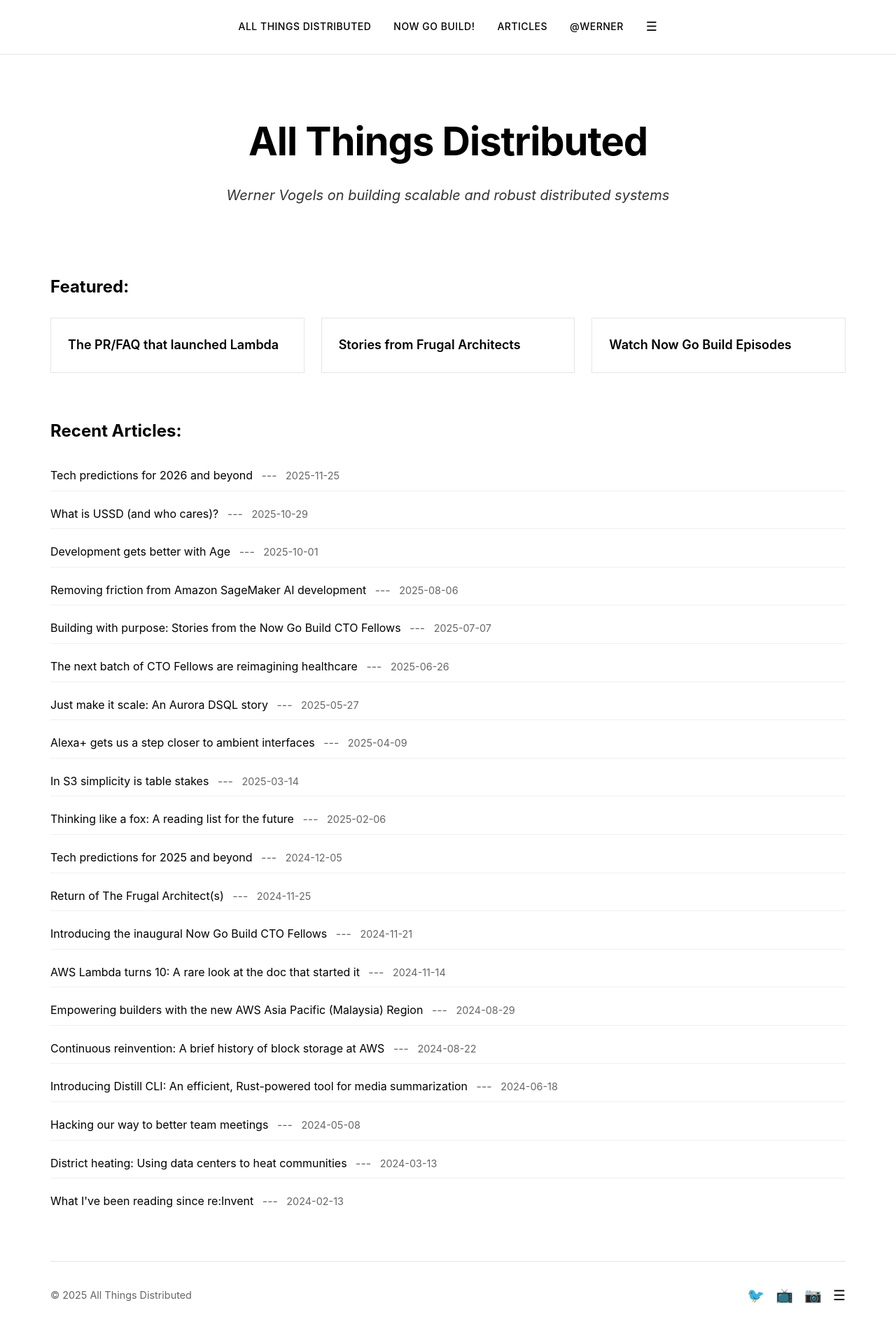
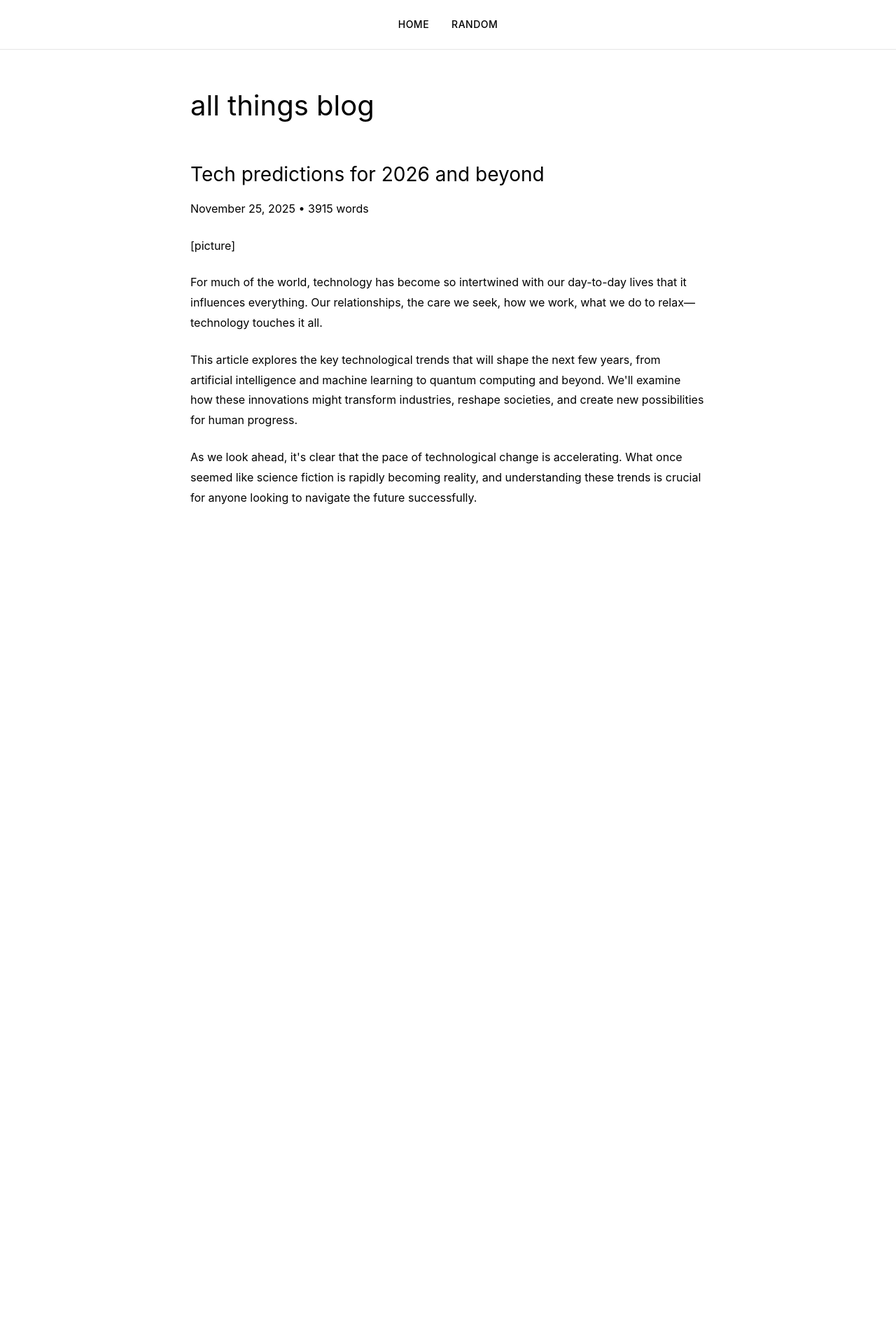
Before and after one commit to kbibireddy/all-things-blog, a Next.js app: page / in a window 1280 px wide. Shown: the top 1902 px of the page at 70% size. After the commit the page ends 800 px from the top, so only its background shows below. Built offline with nearby package versions, Linux system fonts and the light colour scheme.

Commit message:
Update blog to use markdown content with ReactMarkdown

```diff
--- a/app/globals.css
+++ b/app/globals.css
@@ -28,7 +28,6 @@
   gap: 2rem;
   padding: 1.5rem 2rem;
   border-bottom: 1px solid #e5e5e5;
-  flex-wrap: wrap;
 }
 
 .nav-link {
@@ -45,213 +44,77 @@
   opacity: 0.7;
 }
 
-.nav-link.rss-link {
-  font-size: 18px;
+/* Main content */
+.main {
+  max-width: 800px;
+  margin: 0 auto;
+  padding: 3rem 2rem;
 }
 
-/* Main content */
-.main {
-  max-width: 1200px;
-  margin: 0 auto;
-  padding: 2rem;
+/* Site title */
+.site-title {
+  font-size: 2.5rem;
+  font-weight: 400;
+  margin-bottom: 3rem;
+  color: #000000;
+  text-align: left;
 }
 
-/* Hero section */
-.hero {
-  text-align: center;
-  padding: 3rem 0;
-  margin-bottom: 3rem;
+/* Article */
+.article {
+  color: #000000;
+  line-height: 1.8;
 }
 
-.site-title {
-  font-size: 3.5rem;
-  font-weight: 700;
+.article h3 {
+  font-size: 1.75rem;
+  font-weight: 400;
   margin-bottom: 1rem;
-  color: #000000;
-  letter-spacing: -1px;
+  line-height: 1.3;
 }
 
-.site-subtitle {
-  font-size: 1.25rem;
-  font-style: italic;
-  color: #333333;
-  font-weight: 400;
+.article p {
+  margin-bottom: 1.5rem;
+  font-size: 1rem;
 }
 
-/* Featured section */
-.featured-section {
-  margin-bottom: 4rem;
-}
-
-.featured-section h2 {
-  font-size: 1.5rem;
-  font-weight: 700;
-  margin-bottom: 1.5rem;
-  color: #000000;
-}
-
-.featured-items {
-  display: grid;
-  grid-template-columns: repeat(auto-fit, minmax(280px, 1fr));
-  gap: 1.5rem;
-  margin-bottom: 2rem;
-}
-
-.featured-item {
-  border: 1px solid #e5e5e5;
-  padding: 1.5rem;
-  text-decoration: none;
-  color: #000000;
-  background: #ffffff;
-  transition: border-color 0.2s, box-shadow 0.2s;
-  display: block;
-}
-
-.featured-item:hover {
-  border-color: #000000;
-  box-shadow: 0 2px 8px rgba(0, 0, 0, 0.1);
-}
-
-.featured-item h4 {
-  font-size: 1.125rem;
-  font-weight: 600;
-  margin: 0;
-  color: #000000;
-}
-
-/* Articles section */
-.articles-section {
-  margin-bottom: 4rem;
-}
-
-.articles-section h2 {
-  font-size: 1.5rem;
-  font-weight: 700;
-  margin-bottom: 1.5rem;
-  color: #000000;
-}
-
-.articles-list {
-  list-style: none;
-  padding: 0;
-}
-
-.articles-list li {
-  margin-bottom: 0.75rem;
-  padding: 0.5rem 0;
-  border-bottom: 1px solid #f0f0f0;
-}
-
-.articles-list li:last-child {
-  border-bottom: none;
-}
-
-.articles-list a {
-  color: #000000;
-  text-decoration: none;
-  font-size: 1rem;
-  transition: opacity 0.2s;
-}
-
-.articles-list a:hover {
-  opacity: 0.7;
-  text-decoration: underline;
-}
-
-.separator {
-  color: #666666;
-  margin: 0 0.5rem;
-}
-
-.articles-list time {
-  color: #666666;
-  font-size: 0.9rem;
-}
-
-/* Footer */
-.footer {
-  border-top: 1px solid #e5e5e5;
-  padding: 2rem 0;
-  margin-top: 4rem;
-  display: flex;
-  justify-content: space-between;
-  align-items: center;
-  flex-wrap: wrap;
-  gap: 1rem;
-}
-
-.footer p {
-  color: #666666;
-  font-size: 0.9rem;
-  margin: 0;
-}
-
-.social-links {
-  display: flex;
-  gap: 1rem;
-  align-items: center;
-}
-
-.social-links a {
-  color: #000000;
-  text-decoration: none;
-  font-size: 1.25rem;
-  transition: opacity 0.2s;
-}
-
-.social-links a:hover {
-  opacity: 0.7;
+.article img {
+  max-width: 100%;
+  height: auto;
+  margin: 2rem 0;
 }
 
 /* Responsive design */
 @media (max-width: 768px) {
   .nav {
+    gap: 1.5rem;
+    padding: 1rem;
+  }
+
+  .main {
+    padding: 2rem 1rem;
+  }
+
+  .site-title {
+    font-size: 2rem;
+    margin-bottom: 2rem;
+  }
+
+  .article h3 {
+    font-size: 1.5rem;
+  }
+}
+
+@media (max-width: 480px) {
+  .nav {
     gap: 1rem;
-    padding: 1rem;
   }
 
   .nav-link {
     font-size: 12px;
   }
 
-  .main {
-    padding: 1rem;
-  }
-
   .site-title {
-    font-size: 2.5rem;
-  }
-
-  .site-subtitle {
-    font-size: 1.125rem;
-  }
-
-  .featured-items {
-    grid-template-columns: 1fr;
-  }
-
-  .footer {
-    flex-direction: column;
-    text-align: center;
+    font-size: 1.75rem;
   }
 }
-
-@media (max-width: 480px) {
-  .site-title {
-    font-size: 2rem;
-  }
-
-  .site-subtitle {
-    font-size: 1rem;
-  }
-
-  .articles-list li {
-    display: flex;
-    flex-direction: column;
-    gap: 0.25rem;
-  }
-
-  .separator {
-    display: none;
-  }
-}
--- a/app/layout.tsx
+++ b/app/layout.tsx
@@ -2,8 +2,8 @@
 import './globals.css'
 
 export const metadata: Metadata = {
-  title: 'All Things Distributed',
-  description: 'Werner Vogels on building scalable and robust distributed systems',
+  title: 'all things blog',
+  description: 'all things blog',
 }
 
 export default function RootLayout({
--- a/app/page.tsx
+++ b/app/page.tsx
@@ -1,150 +1,36 @@
-export default function Home() {
+import ReactMarkdown from 'react-markdown'
+import remarkGfm from 'remark-gfm'
+import { readFile } from 'fs/promises'
+import { join } from 'path'
+
+async function getArticleContent() {
+  const filePath = join(process.cwd(), 'content', 'sample-article.md')
+  try {
+    const fileContents = await readFile(filePath, 'utf8')
+    return fileContents
+  } catch (error) {
+    return 'Article not found.'
+  }
+}
+
+export default async function Home() {
+  const articleContent = await getArticleContent()
+
   return (
     <>
       <nav className="nav">
-        <a href="/" className="nav-link">All Things Distributed</a>
-        <a href="/now-go-build.html" className="nav-link">Now Go Build!</a>
-        <a href="/articles.html" className="nav-link">Articles</a>
-        <a href="/about.html" className="nav-link">@werner</a>
-        <a href="/atom.xml" className="nav-link rss-link">☰</a>
+        <a href="/" className="nav-link">Home</a>
+        <a href="/random" className="nav-link">Random</a>
       </nav>
 
       <main className="main">
-        <div className="hero">
-          <h1 className="site-title">All Things Distributed</h1>
-          <p className="site-subtitle">Werner Vogels on building scalable and robust distributed systems</p>
-        </div>
+        <h1 className="site-title">all things blog</h1>
 
-        <section className="featured-section">
-          <h2>Featured:</h2>
-          <div className="featured-items">
-            <a href="/2024/11/aws-lambda-turns-10-a-rare-look-at-the-doc-that-started-it.html" className="featured-item">
-              <h4>The PR/FAQ that launched Lambda</h4>
-            </a>
-            <a href="https://www.thefrugalarchitect.com/" className="featured-item" target="_blank" rel="noopener noreferrer">
-              <h4>Stories from Frugal Architects</h4>
-            </a>
-            <a href="/now-go-build.html" className="featured-item">
-              <h4>Watch Now Go Build Episodes</h4>
-            </a>
-          </div>
-        </section>
-
-        <section className="articles-section">
-          <h2>Recent Articles:</h2>
-          <ul className="articles-list">
-            <li>
-              <a href="/2025/11/tech-predictions-for-2026-and-beyond.html">Tech predictions for 2026 and beyond</a>
-              <span className="separator"> --- </span>
-              <time>2025-11-25</time>
-            </li>
-            <li>
-              <a href="/2025/10/what-is-ussd-and-who-cares.html">What is USSD (and who cares)?</a>
-              <span className="separator"> --- </span>
-              <time>2025-10-29</time>
-            </li>
-            <li>
-              <a href="/2025/10/better-with-age.html">Development gets better with Age</a>
-              <span className="separator"> --- </span>
-              <time>2025-10-01</time>
-            </li>
-            <li>
-              <a href="/2025/08/removing-friction-from-sage-maker-development.html">Removing friction from Amazon SageMaker AI development</a>
-              <span className="separator"> --- </span>
-              <time>2025-08-06</time>
-            </li>
-            <li>
-              <a href="/2025/07/building-with-purpose-stories-from-the-now-go-build-cto-fellows.html">Building with purpose: Stories from the Now Go Build CTO Fellows</a>
-              <span className="separator"> --- </span>
-              <time>2025-07-07</time>
-            </li>
-            <li>
-              <a href="/2025/06/the-next-batch-of-cto-fellows-are-reimagining-healthcare.html">The next batch of CTO Fellows are reimagining healthcare</a>
-              <span className="separator"> --- </span>
-              <time>2025-06-26</time>
-            </li>
-            <li>
-              <a href="/2025/05/just-make-it-scale-an-aurora-dsql-story.html">Just make it scale: An Aurora DSQL story</a>
-              <span className="separator"> --- </span>
-              <time>2025-05-27</time>
-            </li>
-            <li>
-              <a href="/2025/04/alexa-plus-gets-us-a-step-closer-to-ambient-interfaces.html">Alexa+ gets us a step closer to ambient interfaces</a>
-              <span className="separator"> --- </span>
-              <time>2025-04-09</time>
-            </li>
-            <li>
-              <a href="/2025/03/in-s3-simplicity-is-table-stakes.html">In S3 simplicity is table stakes</a>
-              <span className="separator"> --- </span>
-              <time>2025-03-14</time>
-            </li>
-            <li>
-              <a href="/2025/02/thinking-like-a-fox-a-reading-list-for-the-future.html">Thinking like a fox: A reading list for the future</a>
-              <span className="separator"> --- </span>
-              <time>2025-02-06</time>
-            </li>
-            <li>
-              <a href="/2024/12/tech-predictions-for-2025-and-beyond.html">Tech predictions for 2025 and beyond</a>
-              <span className="separator"> --- </span>
-              <time>2024-12-05</time>
-            </li>
-            <li>
-              <a href="/2024/11/return-of-the-frugal-architect.html">Return of The Frugal Architect(s)</a>
-              <span className="separator"> --- </span>
-              <time>2024-11-25</time>
-            </li>
-            <li>
-              <a href="/2024/11/introducing-the-now-go-build-cto-fellows.html">Introducing the inaugural Now Go Build CTO Fellows</a>
-              <span className="separator"> --- </span>
-              <time>2024-11-21</time>
-            </li>
-            <li>
-              <a href="/2024/11/aws-lambda-turns-10-a-rare-look-at-the-doc-that-started-it.html">AWS Lambda turns 10: A rare look at the doc that started it</a>
-              <span className="separator"> --- </span>
-              <time>2024-11-14</time>
-            </li>
-            <li>
-              <a href="/2024/08/empowering-builders-with-new-aws-asia-pacific-malaysia-region.html">Empowering builders with the new AWS Asia Pacific (Malaysia) Region</a>
-              <span className="separator"> --- </span>
-              <time>2024-08-29</time>
-            </li>
-            <li>
-              <a href="/2024/08/continuous-reinvention-a-brief-history-of-block-storage-at-aws.html">Continuous reinvention: A brief history of block storage at AWS</a>
-              <span className="separator"> --- </span>
-              <time>2024-08-22</time>
-            </li>
-            <li>
-              <a href="/2024/06/introducing-distill-cli.html">Introducing Distill CLI: An efficient, Rust-powered tool for media summarization</a>
-              <span className="separator"> --- </span>
-              <time>2024-06-18</time>
-            </li>
-            <li>
-              <a href="/2024/05/hacking-our-way-to-better-team-meetings.html">Hacking our way to better team meetings</a>
-              <span className="separator"> --- </span>
-              <time>2024-05-08</time>
-            </li>
-            <li>
-              <a href="/2024/03/district-heating-using-data-centers-to-heat-communities.html">District heating: Using data centers to heat communities</a>
-              <span className="separator"> --- </span>
-              <time>2024-03-13</time>
-            </li>
-            <li>
-              <a href="/2024/02/reading-list-since-reinvent.html">What I've been reading since re:Invent</a>
-              <span className="separator"> --- </span>
-              <time>2024-02-13</time>
-            </li>
-          </ul>
-        </section>
-
-        <footer className="footer">
-          <p>© 2025 All Things Distributed</p>
-          <div className="social-links">
-            <a href="https://twitter.com/werner" target="_blank" rel="noopener noreferrer" aria-label="Twitter">🐦</a>
-            <a href="https://www.youtube.com/playlist?list=PLhr1KZpdzukdIpgzSSCkNsnRAwDz6Xx5B" target="_blank" rel="noopener noreferrer" aria-label="YouTube">📺</a>
-            <a href="https://instagram.com/djwerner" target="_blank" rel="noopener noreferrer" aria-label="Instagram">📷</a>
-            <a href="/atom.xml" aria-label="RSS Feed">☰</a>
-          </div>
-        </footer>
+        <article className="article">
+          <ReactMarkdown remarkPlugins={[remarkGfm]}>
+            {articleContent}
+          </ReactMarkdown>
+        </article>
       </main>
     </>
   )
--- /dev/null
+++ b/content/sample-article.md
@@ -0,0 +1,13 @@
+### Tech predictions for 2026 and beyond
+
+November 25, 2025 • 3915 words
+
+[picture]
+
+
+
+For much of the world, technology has become so intertwined with our day-to-day lives that it influences everything. Our relationships, the care we seek, how we work, what we do to relax—technology touches it all.
+
+This article explores the key technological trends that will shape the next few years, from artificial intelligence and machine learning to quantum computing and beyond. We'll examine how these innovations might transform industries, reshape societies, and create new possibilities for human progress.
+
+As we look ahead, it's clear that the pace of technological change is accelerating. What once seemed like science fiction is rapidly becoming reality, and understanding these trends is crucial for anyone looking to navigate the future successfully.
```
Also changed, not shown: package.json (+5 -3 lines), 1 other file (tests, documents, lock files or other folders).
